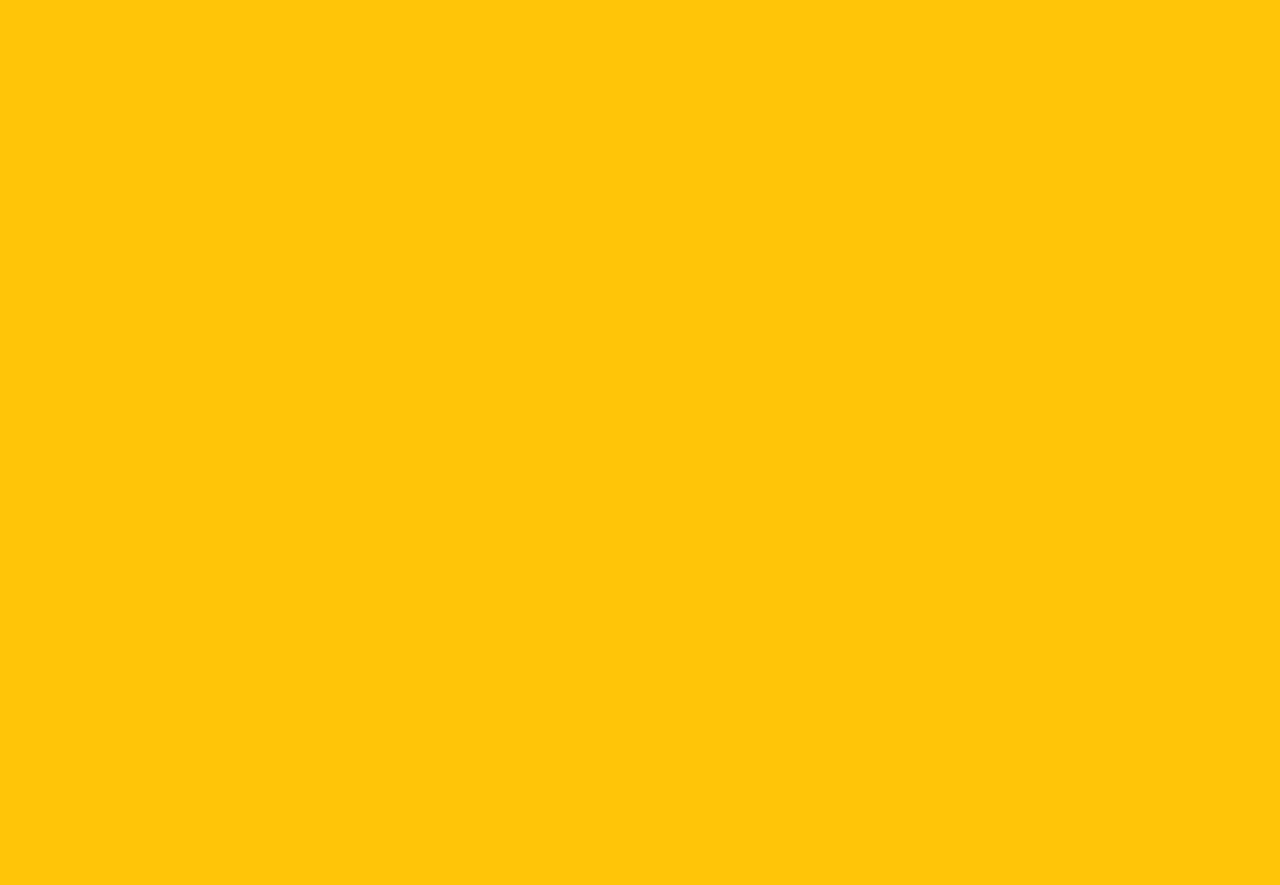
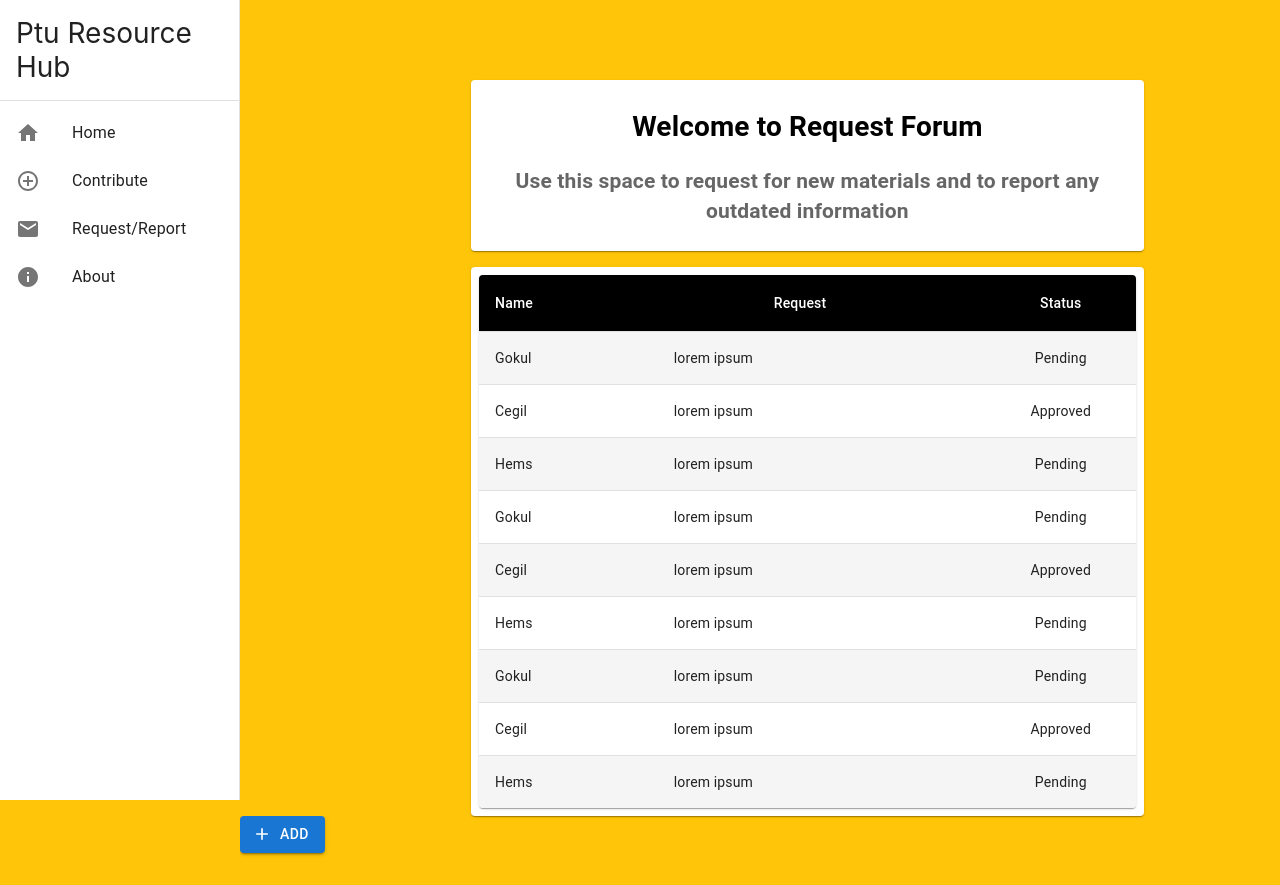
Before and after one commit to Hemachandran0x1/PTU-Resource-Hub, a React (Create React App) app in the folder resourcehub/: page /requestsadd in a window 1280 px wide. Before the commit this address had no page. Before the commit the page ends 800 px from the top, so only its background shows below. Built offline with nearby package versions, Linux system fonts and the light colour scheme.

Commit message:
made changes to routes to add new components

```diff
--- a/resourcehub/src/Component/Reportsubmit.js
+++ b/resourcehub/src/Component/Reportsubmit.js
@@ -2,9 +2,12 @@ import React from 'react'
 import '../Styles/Reportsubmit.css'
 import Grid from '@mui/material/Grid';
 import CheckCircleOutlineRoundedIcon from '@mui/icons-material/CheckCircleOutlineRounded';
-
+import { Box } from '@mui/material';
+import Sidebar from './Sidebar';
 export default function Reportsubmit() {
   return (
+    <Box sx={{display:'flex'}}>
+            <Sidebar/>
     <div className='reportsubmit_main'><Grid container>
     <Grid item xs={3}></Grid>
     <Grid item xs={9}>
@@ -15,7 +18,7 @@ export default function Reportsubmit() {
       <h2>We'll verify the credentials get back to you soon</h2>
   </Grid>
 </Grid>
-
     </div>
+    </Box>
   )
 }
--- a/resourcehub/src/Component/Request.js
+++ b/resourcehub/src/Component/Request.js
@@ -14,6 +14,8 @@ import TableContainer from '@mui/material/TableContainer';
 import TableHead from '@mui/material/TableHead';
 import TableRow from '@mui/material/TableRow';
 import Paper from '@mui/material/Paper';
+import Sidebar from './Sidebar';
+
 const StyledTableCell = styled(TableCell)(({ theme }) => ({
     [`&.${tableCellClasses.head}`]: {
       backgroundColor: theme.palette.common.black,
@@ -63,6 +65,8 @@ const StyledTableCell = styled(TableCell)(({ theme }) => ({
 
 export default function Request() {
   return (
+    <Box sx={{display:'flex'}}>
+            <Sidebar/>
     <div>
       <Grid container>
         <Grid item xs={3}></Grid>
@@ -114,5 +118,6 @@ export default function Request() {
         </div>
       </Grid>
     </div>
+    </Box>
   )
 }
--- a/resourcehub/src/Component/Requestsubmit.js
+++ b/resourcehub/src/Component/Requestsubmit.js
@@ -2,9 +2,12 @@ import React from 'react'
 import '../Styles/Requestsubmit.css'
 import Grid from '@mui/material/Grid';
 import CheckCircleOutlineRoundedIcon from '@mui/icons-material/CheckCircleOutlineRounded';
-
+import { Box } from '@mui/material';
+import Sidebar from './Sidebar';
 export default function Requestsubmit() {
   return (
+    <Box sx={{display:'flex'}}>
+            <Sidebar/>
     <div className='requestsubmit_main'><Grid container>
     <Grid item xs={3}></Grid>
     <Grid item xs={9}>
@@ -15,7 +18,7 @@ export default function Requestsubmit() {
       <h2>We'll get back to you soon</h2>
   </Grid>
 </Grid>
-
     </div>
+    </Box>
   )
 }
--- a/resourcehub/src/Component/Routesapp.js
+++ b/resourcehub/src/Component/Routesapp.js
@@ -7,6 +7,9 @@ import ContributeAuth from './ContributeAuth';
 import Requestmain from './Requestmain';
 import Home from './Home';
 import Reportmain from './Reportmain';
+import Requestsubmit from './Requestsubmit';
+import Reportsubmit from './Reportsubmit';
+import Request from './Request';
 function Routesapp() {
   return (
     <>
@@ -19,6 +22,9 @@ function Routesapp() {
                 <Route path="/contributeAuth" element={<ContributeAuth/>}/>
                 <Route path="/request" element={<Requestmain/>}/>
                 <Route path="/report" element={<Reportmain/>}/>
+                <Route path="/submit_request" element={<Requestsubmit/>}/>
+                <Route path="/submit_report" element={<Reportsubmit/>}/>
+                <Route path="/requestsadd" element={<Request/>}/>
             </Routes>
         </BrowserRouter>
     </>
--- a/resourcehub/src/Component/Sidebar.js
+++ b/resourcehub/src/Component/Sidebar.js
@@ -50,7 +50,7 @@ function Sidebar() {
                 <ListItemText primary="Request/Report" />
               </ListItemButton>
             </ListItem></Link>
-            <Link to="/signup" style={{color:'inherit',textDecorationLine:'none'}}>
+            <Link to="/requestsadd" style={{color:'inherit',textDecorationLine:'none'}}>
             <ListItem disablePadding>
               <ListItemButton>
                 <ListItemIcon>
```
